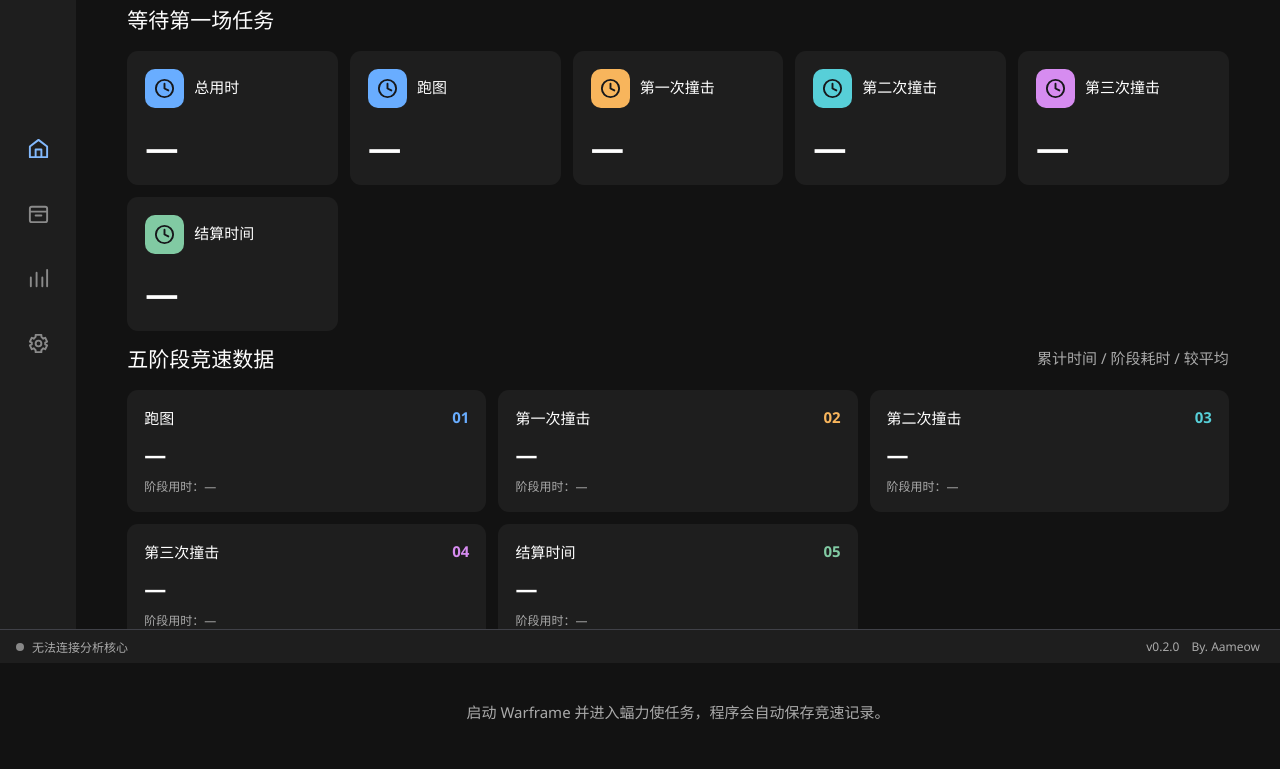
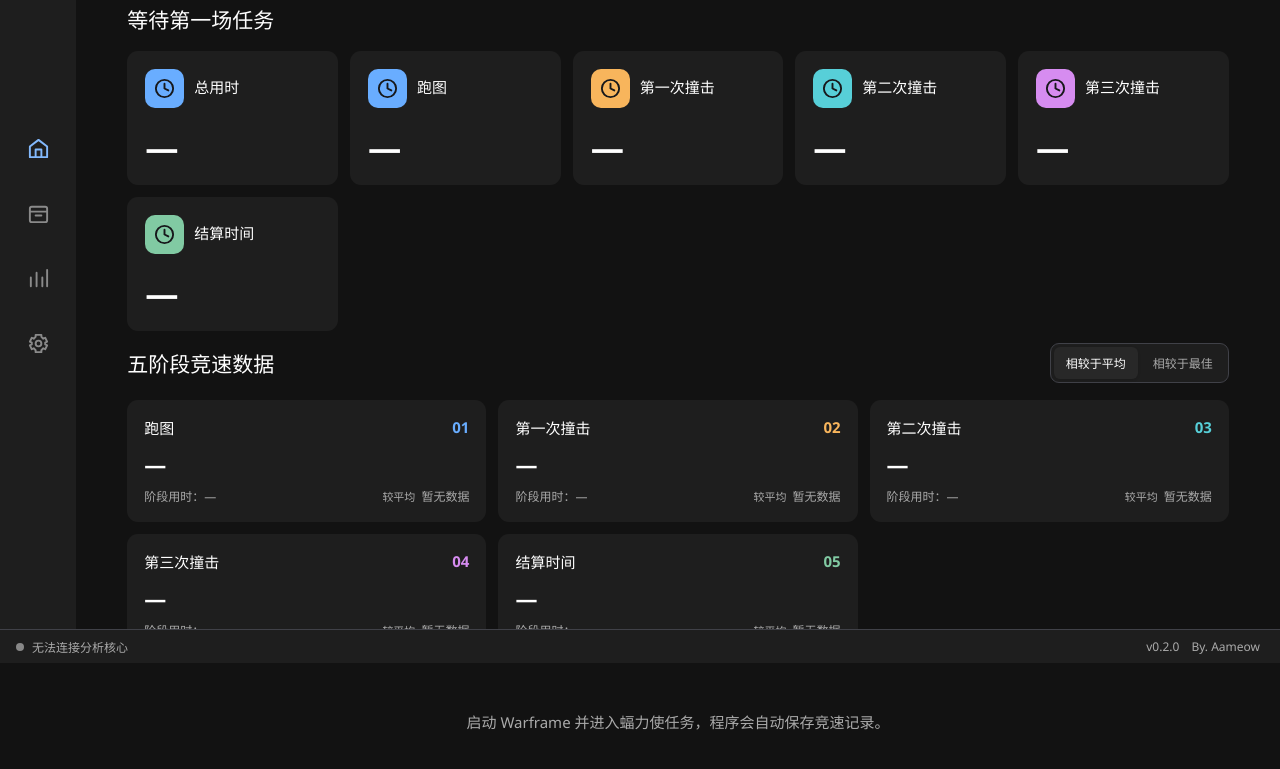
Before and after one commit to nekox41/Ropalolyst-Analytics, a website: page ui/index.html in a window 1280 px wide. Shown: the part 137-906 px from the top of the page. Drawn offline with Linux system fonts and the light colour scheme.

Commit message:
feat: add average vs best phase comparison toggle
* feat: toggle phase comparison between average and personal best

* style: add compact average versus best comparison switch

```diff
--- a/ui/app.js
+++ b/ui/app.js
@@ -34,7 +34,7 @@ const svg = name => '<svg class="icon" viewBox="0 0 24 24" aria-hidden="true">'+
 const btn=(name,label,action,extra="")=>'<button type="button" title="'+esc(label)+'" aria-label="'+esc(label)+'" data-action="'+action+'" '+extra+'>'+svg(name)+'</button>';
 const pages=[["home","主页","home"],["storage","历史记录","box"],["analytics","统计分析","chart"],["settings","设置","settings"]];
 const state={
- page:"home",runs:[],selected:null,revision:-1,status:{mode:"waiting"},overlay:null,
+ page:"home",runs:[],selected:null,revision:-1,status:{mode:"waiting"},overlay:null,compareMode:"average",
  sort:"newest",filter:"complete",query:"",pageNo:0,
  light:localStorage.getItem("ropa-theme")==="light",busy:false,
 };
@@ -59,6 +59,12 @@ function average(values){return values.length?values.reduce((a,b)=>a+b,0)/values
 function averages(){
  return keys.map(key=>average(completedRecords().map(r=>r.splits.find(s=>s.key===key)?.split_seconds).filter(Number.isFinite)));
 }
+function phaseBests(){
+ return keys.map(key=> {
+  const values=completedRecords().map(r=>r.splits.find(s=>s.key===key)?.split_seconds).filter(Number.isFinite);
+  return values.length?Math.min(...values):null;
+ });
+}
 function badge(record){
  const status=({Succeeded:"正常完成",Failed:"任务失败",Aborted:"已中止",InProgress:"进行中"})[record.status]||record.status;
  const style=record.status==="Succeeded"?"success":record.status==="Failed"?"failed":"aborted";
@@ -70,13 +76,20 @@ function delta(value,baseline){
  return '<span class="'+(diff<0?"fast":diff>0?"slow":"muted")+'">'+(diff>0?"+":"")+diff.toFixed(3)+"s</span>";
 }
 function phaseGrid(record){
- const avg=averages();
+ const reference=state.compareMode==="best"?phaseBests():averages();
+ const referenceLabel=state.compareMode==="best"?"较阶段最佳":"较平均";
  return '<div class="phase-grid">'+names.map((name,index)=>{
   const split=record?.splits.find(s=>s.key===keys[index]);
+  const comparison=delta(split?.split_seconds,reference[index]);
   return '<article class="phase-card"><div class="phase-title"><span>'+name+'</span><span style="color:'+colors[index]+'">0'+(index+1)+'</span></div>'+
    '<strong>'+clock(split?.cumulative_seconds)+'</strong>'+
-   '<div class="phase-sub"><span>阶段用时：'+fmt(split?.split_seconds)+'</span><span>'+delta(split?.split_seconds,avg[index])+'</span></div></article>';
+   '<div class="phase-sub"><span>阶段用时：'+fmt(split?.split_seconds)+'</span><span class="phase-comparison">'+(comparison?'<span class="compare-label">'+referenceLabel+'</span>'+comparison:'<span class="compare-label">'+referenceLabel+'</span><span class="muted">暂无数据</span>')+'</span></div></article>';
  }).join("")+'</div>';
+}
+function comparisonToggle(){
+ return '<div class="compare-toggle" role="group" aria-label="阶段成绩对比方式">'+
+ '<button type="button" data-action="compare:average" class="'+(state.compareMode==="average"?"active":"")+'">相较于平均</button>'+
+ '<button type="button" data-action="compare:best" class="'+(state.compareMode==="best"?"active":"")+'">相较于最佳</button></div>';
 }
 function metrics(record){
  const rows=[["总用时",record?.duration_seconds,"clock","#69adff"],...names.map((name,index)=>[name,record?.splits.find(s=>s.key===keys[index])?.split_seconds,"clock",colors[index]])];
@@ -95,7 +108,7 @@ function renderHome(){
  const summary=live?'<div class="section-head"><h2>正在进行的任务</h2><span class="status-chip success">● 实时计时 · '+clock(state.status.elapsed_seconds)+'</span></div>'
  :'<div class="section-head"><h2>'+(record?esc(record.name):"等待第一场任务")+'</h2>'+(record?badge(record):"")+'</div>';
  $("content").innerHTML=summary+metrics(active)+
- '<div class="section-head"><h2>五阶段竞速数据</h2><span class="muted">累计时间 / 阶段耗时 / 较平均</span></div>'+
+ '<div class="section-head phase-section-head"><h2>五阶段竞速数据</h2>'+comparisonToggle()+'</div>'+
  phaseGrid(active)+
  (record?'<div class="detail-panel" style="margin-top:14px"><div class="section-head"><h2>已保存的任务</h2><span class="muted">'+esc(date(record.started_utc))+'</span></div>'+
  '<div class="run-title">'+badge(record)+'<span class="name">'+esc(record.name)+'</span>'+btn("edit","重命名","rename:"+record.id)+btn("star",record.favorite?"取消收藏":"收藏","favorite:"+record.id)+(completed(record)?'<span class="muted"> · '+clock(record.duration_seconds)+'</span>':"")+'</div></div>':
@@ -229,6 +242,7 @@ async function action(name){
   render();return;
  }
  if(kind==="theme"){state.light=!state.light;localStorage.setItem("ropa-theme",state.light?"light":"dark");render();return;}
+ if(kind==="compare"){state.compareMode=arg;render();return;}
  if(kind==="refresh"){await refresh(true);return;}
  if(kind==="older"||kind==="newer"){
   const i=state.runs.findIndex(r=>r.id===state.selected);
--- a/ui/style.css
+++ b/ui/style.css
@@ -105,3 +105,13 @@ dialog{width: min(430px,90vw);background:var(--panel);color:var(--text);border:1
 button.danger{color:#ed777d}
 @media(max-width:1100px){.metric-grid{grid-template-columns:repeat(3,1fr)}.phase-grid{grid-template-columns:repeat(2,1fr)}}
 @media(max-width:700px){main{padding:24px 18px 60px}.metric-grid{grid-template-columns:repeat(2,1fr)}.phase-grid,.stat-grid,.detail-grid{grid-template-columns:1fr}.ropa-run{grid-template-columns:1fr auto}.ropa-run .run-actions{grid-column:1/-1}.bar-row{grid-template-columns:70px 1fr 75px}header h1{font-size:22px}}
+
+
+/* Per-stage comparison mode switch */
+.phase-section-head{align-items:center;flex-wrap:wrap}
+.compare-toggle{display:inline-flex;align-items:center;gap:3px;padding:3px;border:1px solid var(--line);border-radius:9px;background:var(--panel)}
+.compare-toggle button{border:0;border-radius:6px;background:transparent;color:var(--muted);padding:7px 12px;font-size:12px;font-weight:650;cursor:pointer;white-space:nowrap}
+.compare-toggle button.active{background:var(--hover);color:var(--text);box-shadow:0 1px 3px rgba(0,0,0,.12)}
+.phase-comparison{display:flex;align-items:center;gap:6px}
+.compare-label{color:var(--muted);font-size:11px}
+@media(max-width:620px){.phase-section-head{align-items:flex-start}.compare-toggle{width:100%}.compare-toggle button{flex:1}}
```
